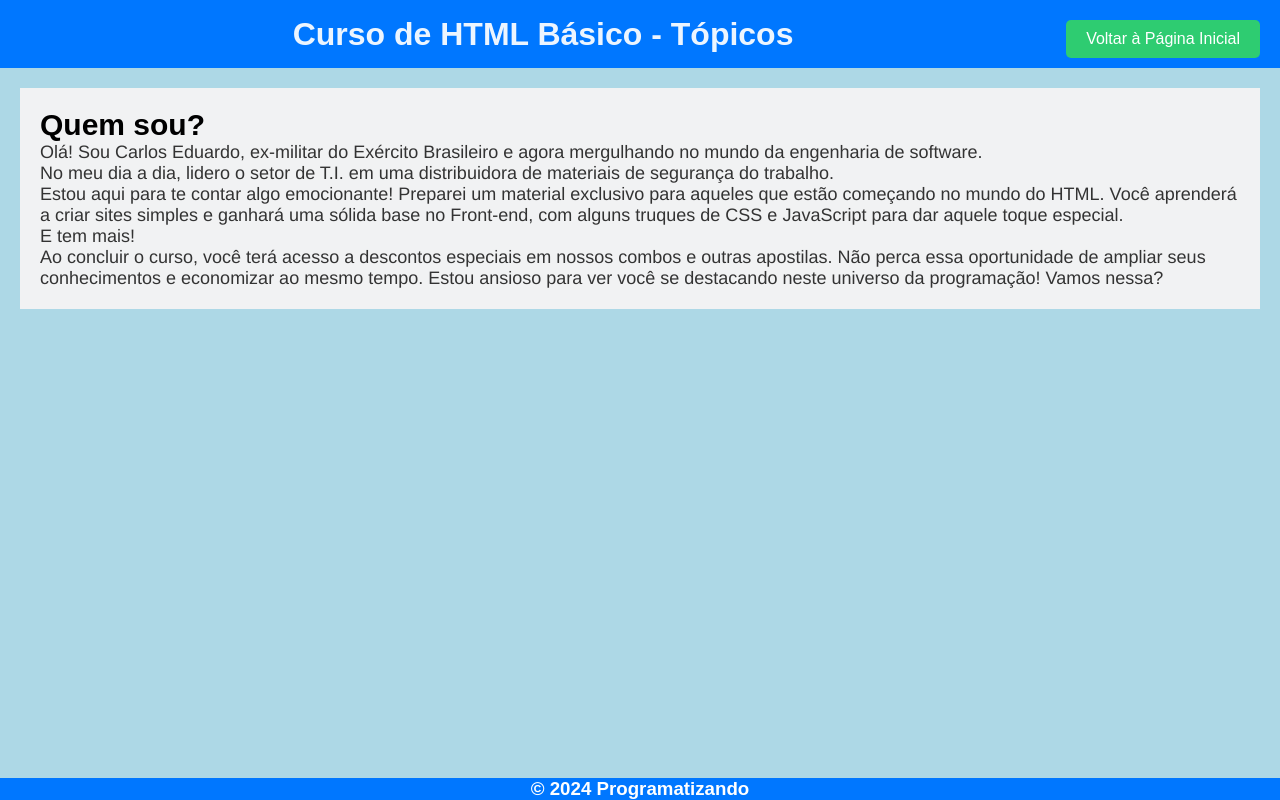
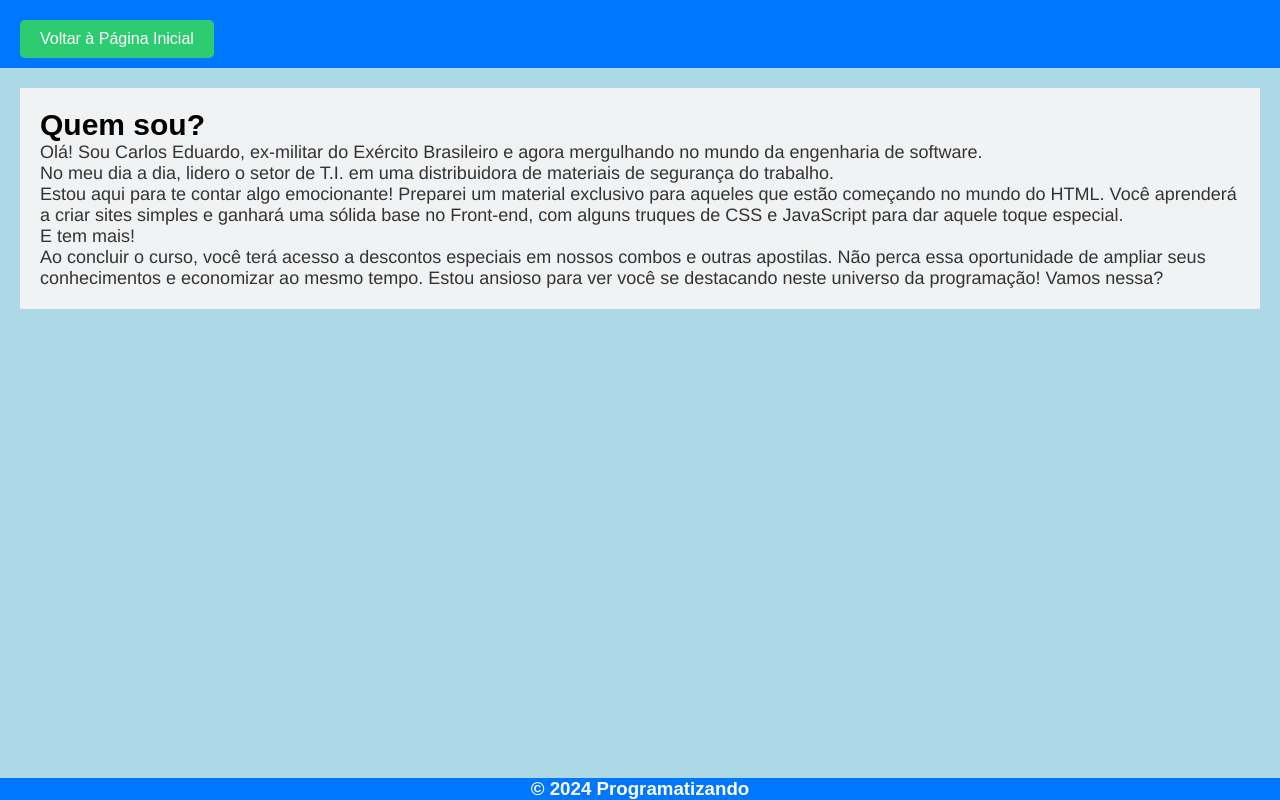
Before and after one commit to CarlosELSilva/CarlosELSilva.github.io, a plain HTML site: page autor.html in a window 1280 px wide. Drawn offline with Linux system fonts and the light colour scheme; a web font is replaced by a local one.

Commit message:
Add files via upload

```diff
--- a/autor.html
+++ b/autor.html
@@ -4,7 +4,7 @@
 <head>
     <meta charset="UTF-8">
     <meta name="viewport" content="width=device-width, initial-scale=1.0">
-    <title>Curso de HTML Básico - Tópicos</title>
+    <title>Criador</title>
     <link rel="stylesheet" href="styles.css">
     <link rel="preconnect" href="https://fonts.googleapis.com">
     <link rel="preconnect" href="https://fonts.gstatic.com" crossorigin>
@@ -14,7 +14,6 @@
 <body>
     <!--Menu superior-->
     <header>
-        <h1>Curso de HTML Básico - Tópicos</h1>
         <a href="index.html">Voltar à Página Inicial</a>
     </header>
     <main>
```
Also changed, not shown: index.html (+0 -1 lines).
